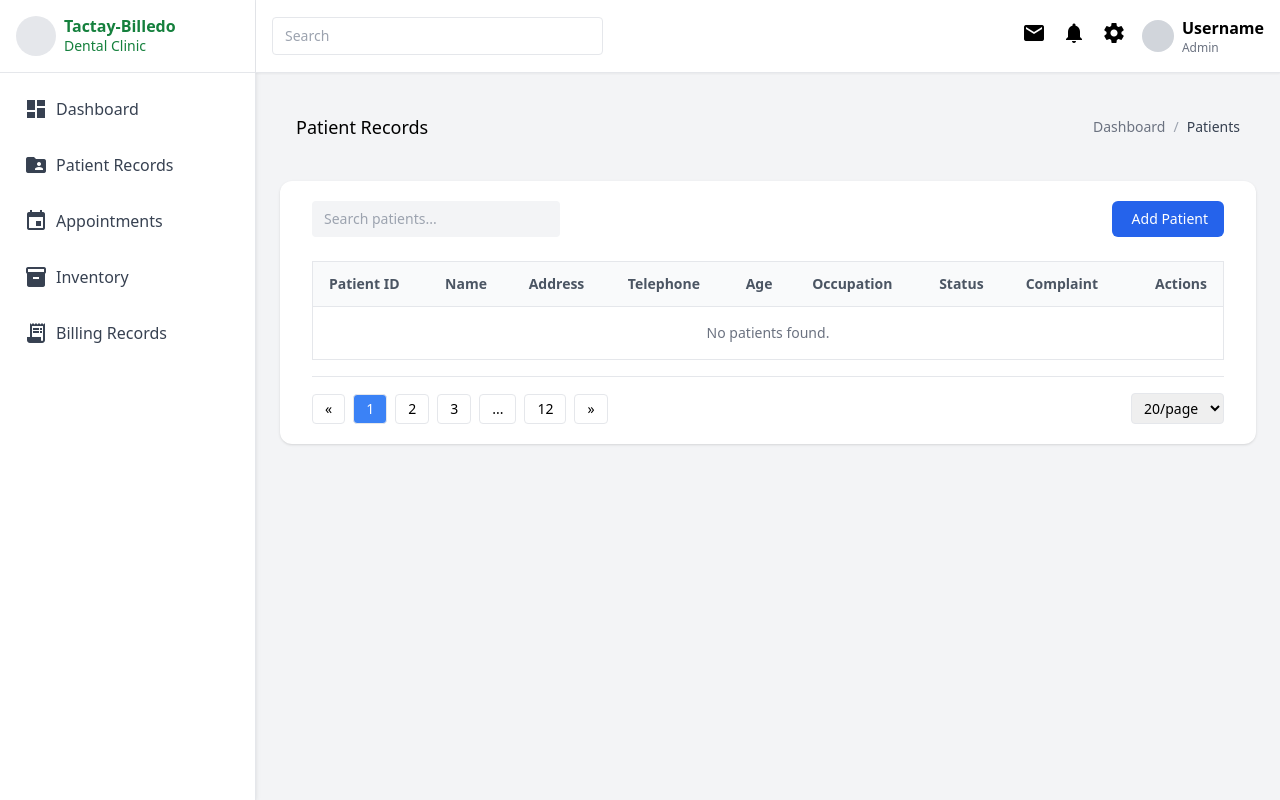
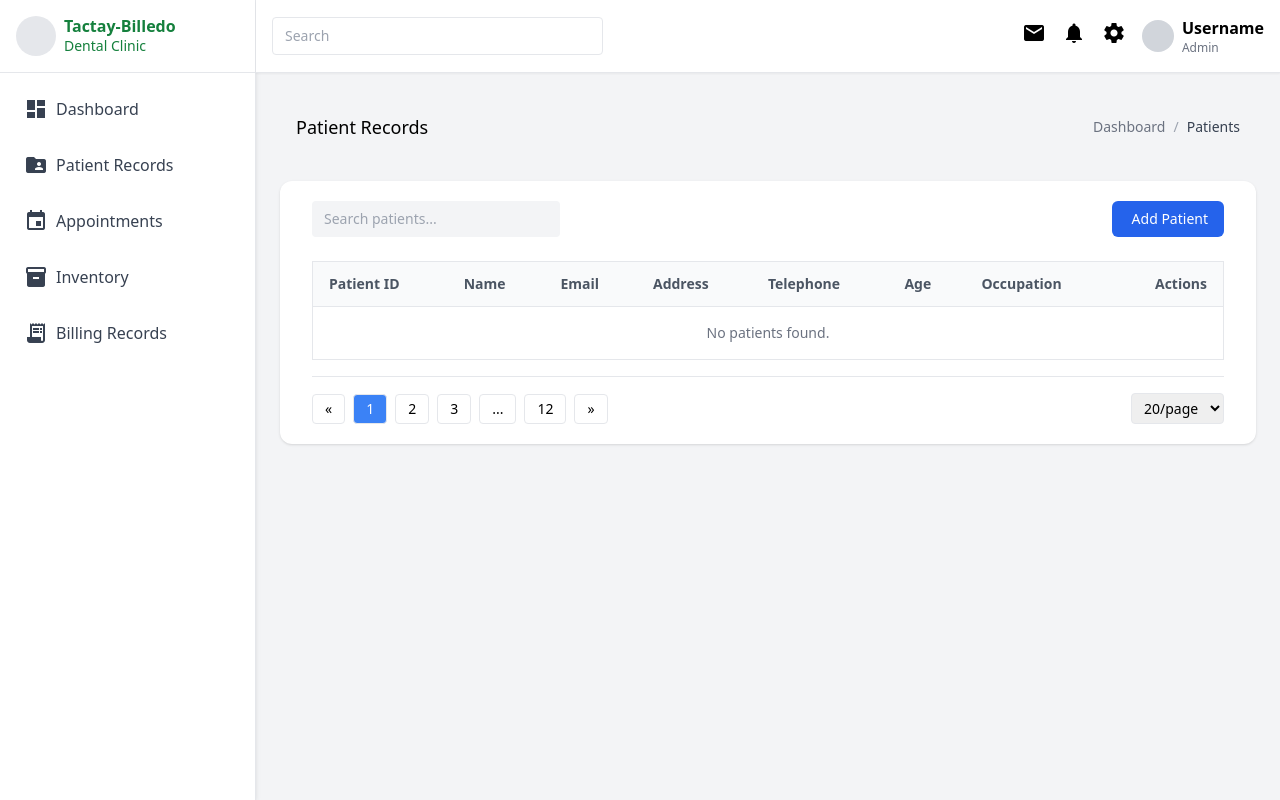
Before and after one commit to VintageDelta/ISEM-Dental-Management-System-for-Tactay-Billedo-Dental-Clinic, a Django app: page /dashboard/patient/ in a window 1280 px wide. Run offline with Django 5.2, Linux system fonts and the light colour scheme; data that the repository does not hold is empty; some libraries are stand-ins or nearby versions.

Commit message:
Removed status, complaint, added email

```diff
--- a/isem/inventory/templates/inventory/inventory.html
+++ b/isem/inventory/templates/inventory/inventory.html
@@ -447,7 +447,7 @@
           const row = document.querySelector(`[data-row-id="${deleteId}"]`);
           if (row) row.remove();
 
-          // Show success popup (simple alert for now)
+          // Show success popup
           function showNotification(message) {
   const modal = document.getElementById("notification-modal");
   const content = document.getElementById("notification-content");
@@ -478,7 +478,7 @@
         }
       })
       .catch((error) => {
-        console.error("❌ Error:", error);
+        console.error("Error:", error);
         alert("An error occurred. Please try again.");
       });
   });
--- a/isem/patient/models.py
+++ b/isem/patient/models.py
@@ -2,12 +2,12 @@ from django.db import models
 
 class Patient(models.Model):
     name = models.CharField(max_length=255)
+    email = models.EmailField(blank=True, null=True)
     address = models.TextField()
     telephone = models.CharField(max_length=20)
     age = models.PositiveIntegerField()
     occupation = models.CharField(max_length=100, blank=True, null=True)
-    status = models.CharField(max_length=100, blank=True, null=True)
-    complaint = models.TextField(blank=True, null=True)
+
 
     def __str__(self):
         return self.name
--- a/isem/patient/templates/patient/patient-records.html
+++ b/isem/patient/templates/patient/patient-records.html
@@ -1,11 +1,5 @@
-{% extends 'core/base.html' %}
-{% load static %}
-
-{% block title %}
-Patient Records
-{% endblock %}
-
-{% block content %}
+{% extends 'core/base.html' %} {% load static %} {% block title %} Patient
+Records {% endblock %} {% block content %}
 <div class="w-full">
   <div class="w-full">
     <div class="p-4 rounded-xl">
@@ -14,7 +8,13 @@ Patient Records
         <div class="flex justify-center flex-wrap mt-2 md:mt-0">
           <nav aria-label="breadcrumb">
             <ol class="flex space-x-2 text-sm text-gray-500">
-              <li><a href="{% url 'dashboard:index' %}" class="hover:text-gray-700"><i class="las la-home"></i> Dashboard</a></li>
+              <li>
+                <a
+                  href="{% url 'dashboard:index' %}"
+                  class="hover:text-gray-700"
+                  ><i class="las la-home"></i> Dashboard</a
+                >
+              </li>
               <li class="text-gray-400">/</li>
               <li class="text-gray-700 font-medium">Patients</li>
             </ol>
@@ -28,9 +28,10 @@ Patient Records
 <div class="w-full mt-6">
   <div class="w-full">
     <div class="bg-white w-full p-5 md:px-8 rounded-xl shadow mb-6">
-
       <!-- Top controls -->
-      <div class="flex flex-col md:flex-row md:justify-between md:items-center mb-6">
+      <div
+        class="flex flex-col md:flex-row md:justify-between md:items-center mb-6"
+      >
         <div class="flex flex-wrap items-center gap-4">
           <!-- Search bar -->
           <div class="flex items-center bg-gray-100 rounded px-3 py-2">
@@ -61,12 +62,11 @@ Patient Records
             <tr>
               <th class="py-3 px-4 border-b">Patient ID</th>
               <th class="py-3 px-4 border-b">Name</th>
+              <th class="py-3 px-4 border-b">Email</th>
               <th class="py-3 px-4 border-b">Address</th>
               <th class="py-3 px-4 border-b">Telephone</th>
               <th class="py-3 px-4 border-b">Age</th>
               <th class="py-3 px-4 border-b">Occupation</th>
-              <th class="py-3 px-4 border-b">Status</th>
-              <th class="py-3 px-4 border-b">Complaint</th>
               <th class="py-3 px-4 border-b text-right">Actions</th>
             </tr>
           </thead>
@@ -75,20 +75,22 @@ Patient Records
             <tr class="hover:bg-gray-50 border-b patient-row">
               <td class="py-3 px-4">{{ patient.id }}</td>
               <td class="py-3 px-4">{{ patient.name }}</td>
+              <td class="py-3 px-4">{{ patient.email }}</td>
               <td class="py-3 px-4">{{ patient.address }}</td>
               <td class="py-3 px-4">{{ patient.telephone }}</td>
               <td class="py-3 px-4">{{ patient.age }}</td>
               <td class="py-3 px-4">{{ patient.occupation }}</td>
-              <td class="py-3 px-4">{{ patient.status }}</td>
-              <td class="py-3 px-4">{{ patient.complaint }}</td>
               <td class="py-3 px-4 text-right">
                 <div class="flex justify-end gap-2">
-                <a href="#"
+                  <a
+                    href="#"
                     class="text-gray-500 hover:text-gray-700"
                     data-id="{{patient.id}}"
                     ><i class="uil uil-edit text-xl"></i>
                   </a>
-                <a href="#" class="text-gray-500 hover:text-red-600 delete-btn"
+                  <a
+                    href="#"
+                    class="text-gray-500 hover:text-red-600 delete-btn"
                     data-id="{{ patient.id }}"
                     ><i class="uil uil-trash-alt text-xl"></i>
                   </a>
@@ -97,7 +99,9 @@ Patient Records
             </tr>
             {% empty %}
             <tr>
-              <td colspan="9" class="py-4 text-center text-gray-500">No patients found.</td>
+              <td colspan="9" class="py-4 text-center text-gray-500">
+                No patients found.
+              </td>
             </tr>
             {% endfor %}
           </tbody>
@@ -107,13 +111,19 @@ Patient Records
       <!-- Pagination -->
       <div class="flex justify-between items-center border-t pt-4 mt-4">
         <div class="flex space-x-2 text-sm">
-          <a href="#" class="px-3 py-1 border rounded hover:bg-gray-100">&laquo;</a>
-          <a href="#" class="px-3 py-1 border rounded bg-blue-500 text-white">1</a>
+          <a href="#" class="px-3 py-1 border rounded hover:bg-gray-100"
+            >&laquo;</a
+          >
+          <a href="#" class="px-3 py-1 border rounded bg-blue-500 text-white"
+            >1</a
+          >
           <a href="#" class="px-3 py-1 border rounded">2</a>
           <a href="#" class="px-3 py-1 border rounded">3</a>
           <a href="#" class="px-3 py-1 border rounded">...</a>
           <a href="#" class="px-3 py-1 border rounded">12</a>
-          <a href="#" class="px-3 py-1 border rounded hover:bg-gray-100">&raquo;</a>
+          <a href="#" class="px-3 py-1 border rounded hover:bg-gray-100"
+            >&raquo;</a
+          >
         </div>
         <select class="border rounded px-2 py-1 text-sm">
           <option value="20">20/page</option>
@@ -126,25 +136,70 @@ Patient Records
 </div>
 
 <!-- Add Patient Popup -->
-<div id="modal-popup" class="fixed inset-0 bg-black bg-opacity-50 hidden items-center justify-center z-50">
-  <div id="popup-content"
-       class="bg-white rounded-lg shadow-lg w-full max-w-md p-6 transform transition-all duration-200 opacity-0 scale-95">
+<div
+  id="modal-popup"
+  class="fixed inset-0 bg-black bg-opacity-50 hidden items-center justify-center z-50"
+>
+  <div
+    id="popup-content"
+    class="bg-white rounded-lg shadow-lg w-full max-w-md p-6 transform transition-all duration-200 opacity-0 scale-95"
+  >
     <h2 class="text-lg font-semibold mb-4 text-center">Add Patient</h2>
     <form method="post" action="{% url 'patient:list' %}" class="space-y-3">
       {% csrf_token %}
-      <input type="text" name="name" placeholder="Name" required class="w-full border rounded-md p-2 text-sm">
-      <input type="text" name="address" placeholder="Address" required class="w-full border rounded-md p-2 text-sm">
-      <input type="text" name="telephone" placeholder="Telephone" required class="w-full border rounded-md p-2 text-sm">
-      <input type="number" name="age" placeholder="Age" required class="w-full border rounded-md p-2 text-sm">
-      <input type="text" name="occupation" placeholder="Occupation" class="w-full border rounded-md p-2 text-sm">
-      <input type="text" name="status" placeholder="Status" class="w-full border rounded-md p-2 text-sm">
-      <textarea name="complaint" placeholder="Complaint" rows="3" class="w-full border rounded-md p-2 text-sm"></textarea>
+      <input
+        type="text"
+        name="name"
+        placeholder="Name"
+        required
+        class="w-full border rounded-md p-2 text-sm"
+      />
+      <input
+        type="email"
+        name="email"
+        placeholder="Email"
+        class="w-full border rounded-md p-2 text-sm"
+      />
+      <input
+        type="text"
+        name="address"
+        placeholder="Address"
+        required
+        class="w-full border rounded-md p-2 text-sm"
+      />
+      <input
+        type="text"
+        name="telephone"
+        placeholder="Telephone"
+        required
+        class="w-full border rounded-md p-2 text-sm"
+      />
+      <input
+        type="number"
+        name="age"
+        placeholder="Age"
+        required
+        class="w-full border rounded-md p-2 text-sm"
+      />
+      <input
+        type="text"
+        name="occupation"
+        placeholder="Occupation"
+        class="w-full border rounded-md p-2 text-sm"
+      />
 
       <div class="flex justify-end gap-2 pt-3">
-        <button type="button" id="close-popup-btn" class="px-4 py-2 text-sm bg-gray-500 text-white rounded-md hover:bg-gray-600">
+        <button
+          type="button"
+          id="close-popup-btn"
+          class="px-4 py-2 text-sm bg-gray-500 text-white rounded-md hover:bg-gray-600"
+        >
           Cancel
         </button>
-        <button type="submit" class="px-4 py-2 text-sm bg-blue-600 text-white rounded-md hover:bg-blue-700">
+        <button
+          type="submit"
+          class="px-4 py-2 text-sm bg-blue-600 text-white rounded-md hover:bg-blue-700"
+        >
           Save
         </button>
       </div>
@@ -153,16 +208,31 @@ Patient Records
 </div>
 
 <!-- Delete Confirmation Modal -->
-<div id="delete-modal" class="fixed inset-0 bg-black bg-opacity-50 hidden items-center justify-center z-50">
-  <div id="delete-modal-content"
-       class="bg-white rounded-lg shadow-lg w-full max-w-sm p-6 transform transition-all duration-200 opacity-0 scale-95">
-    <h2 class="text-lg font-semibold mb-4 text-center text-red-600">Confirm Delete</h2>
-    <p class="text-center mb-6">Are you sure you want to delete this patient?</p>
+<div
+  id="delete-modal"
+  class="fixed inset-0 bg-black bg-opacity-50 hidden items-center justify-center z-50"
+>
+  <div
+    id="delete-modal-content"
+    class="bg-white rounded-lg shadow-lg w-full max-w-sm p-6 transform transition-all duration-200 opacity-0 scale-95"
+  >
+    <h2 class="text-lg font-semibold mb-4 text-center text-red-600">
+      Confirm Delete
+    </h2>
+    <p class="text-center mb-6">
+      Are you sure you want to delete this patient?
+    </p>
     <div class="flex justify-center gap-4">
-      <button id="cancel-delete" class="px-4 py-2 bg-gray-500 text-white rounded-md hover:bg-gray-600">
+      <button
+        id="cancel-delete"
+        class="px-4 py-2 bg-gray-500 text-white rounded-md hover:bg-gray-600"
+      >
         Cancel
       </button>
-      <button id="confirm-delete" class="px-4 py-2 bg-red-600 text-white rounded-md hover:bg-red-700">
+      <button
+        id="confirm-delete"
+        class="px-4 py-2 bg-red-600 text-white rounded-md hover:bg-red-700"
+      >
         Delete
       </button>
     </div>
@@ -170,26 +240,82 @@ Patient Records
 </div>
 
 <!-- Edit Patient Modal -->
-<div id="edit-modal" class="fixed inset-0 bg-black bg-opacity-50 hidden items-center justify-center z-50">
-  <div id="edit-modal-content"
-       class="bg-white rounded-lg shadow-lg w-full max-w-md p-6 transform transition-all duration-200 opacity-0 scale-95">
+<div
+  id="edit-modal"
+  class="fixed inset-0 bg-black bg-opacity-50 hidden items-center justify-center z-50"
+>
+  <div
+    id="edit-modal-content"
+    class="bg-white rounded-lg shadow-lg w-full max-w-md p-6 transform transition-all duration-200 opacity-0 scale-95"
+  >
     <h2 class="text-lg font-semibold mb-4 text-center">Edit Patient</h2>
-    <form id="edit-form" method="post" action="{% url 'patient:update' %}" class="space-y-3">
+    <form
+      id="edit-form"
+      method="post"
+      action="{% url 'patient:update' %}"
+      class="space-y-3"
+    >
       {% csrf_token %}
-      <input type="hidden" name="id" id="edit-id">
-      <input type="text" name="name" id="edit-name" placeholder="Name" required class="w-full border rounded-md p-2 text-sm">
-      <input type="text" name="address" id="edit-address" placeholder="Address" required class="w-full border rounded-md p-2 text-sm">
-      <input type="text" name="telephone" id="edit-telephone" placeholder="Telephone" required class="w-full border rounded-md p-2 text-sm">
-      <input type="number" name="age" id="edit-age" placeholder="Age" required class="w-full border rounded-md p-2 text-sm">
-      <input type="text" name="occupation" id="edit-occupation" placeholder="Occupation" class="w-full border rounded-md p-2 text-sm">
-      <input type="text" name="status" id="edit-status" placeholder="Status" class="w-full border rounded-md p-2 text-sm">
-      <textarea name="complaint" id="edit-complaint" placeholder="Complaint" rows="3" class="w-full border rounded-md p-2 text-sm"></textarea>
+      <input type="hidden" name="id" id="edit-id" />
+      <input
+        type="text"
+        name="name"
+        id="edit-name"
+        placeholder="Name"
+        required
+        class="w-full border rounded-md p-2 text-sm"
+      />
+      <input
+        type="email"
+        name="email"
+        id="edit-email"
+        placeholder="Email"
+        class="w-full border rounded-md p-2 text-sm"
+      />
+      <input
+        type="text"
+        name="address"
+        id="edit-address"
+        placeholder="Address"
+        required
+        class="w-full border rounded-md p-2 text-sm"
+      />
+      <input
+        type="text"
+        name="telephone"
+        id="edit-telephone"
+        placeholder="Telephone"
+        required
+        class="w-full border rounded-md p-2 text-sm"
+      />
+      <input
+        type="number"
+        name="age"
+        id="edit-age"
+        placeholder="Age"
+        required
+        class="w-full border rounded-md p-2 text-sm"
+      />
+      <input
+        type="text"
+        name="occupation"
+        id="edit-occupation"
+        placeholder="Occupation"
+        class="w-full border rounded-md p-2 text-sm"
+      />
 
       <div class="flex justify-end gap-2 pt-3">
-        <button type="button" id="cancel-edit" class="px-4 py-2 text-sm bg-gray-500 text-white rounded-md hover:bg-gray-600">
+        <button
+          type="button"
+          id="cancel-edit"
+          class="px-4 py-2 text-sm bg-gray-500 text-white rounded-md hover:bg-gray-600"
+        >
           Cancel
         </button>
-        <button type="submit" class="px-4 py-2 text-sm bg-blue-600 text-white rounded-md hover:bg-blue-700">
+        <button
+          type="submit"
+          class="px-4 py-2 text-sm bg-blue-600 text-white rounded-md hover:bg-blue-700"
+        >
           Save Changes
         </button>
       </div>
@@ -197,10 +323,7 @@ Patient Records
   </div>
 </div>
 
-
-{% endblock %}
-
-{% block extra_js %}
+{% endblock %} {% block extra_js %}
 <script src="{% static 'js/patient.js' %}"></script>
 <script src="{% static 'js/modal.js' %}"></script>
 {% endblock %}
--- a/isem/patient/views.py
+++ b/isem/patient/views.py
@@ -10,8 +10,7 @@ def patient_records(request):
         telephone = request.POST.get("telephone")
         age = request.POST.get("age")
         occupation = request.POST.get("occupation")
-        status = request.POST.get("status")
-        complaint = request.POST.get("complaint")
+        email = request.POST.get("email")
 
         Patient.objects.create(
             name=name,
@@ -19,8 +18,7 @@ def patient_records(request):
             telephone=telephone,
             age=age,
             occupation=occupation,
-            status=status,
-            complaint=complaint
+            email=email
         )
         return redirect("patient:list")  # redirect after saving
 
@@ -39,11 +37,10 @@ def update_patient(request):
         pk = request.POST.get("id")
         patient = get_object_or_404(Patient, pk=pk)
         patient.name = request.POST.get("name")
+        patient.email = request.POST.get("email")
         patient.address = request.POST.get("address")
         patient.telephone = request.POST.get("telephone")
         patient.age = request.POST.get("age")
         patient.occupation = request.POST.get("occupation")
-        patient.status = request.POST.get("status")
-        patient.complaint = request.POST.get("complaint")
         patient.save()
         return redirect("patient:list")
--- a/isem/static/js/patient.js
+++ b/isem/static/js/patient.js
@@ -1,4 +1,4 @@
-document.addEventListener('DOMContentLoaded', function () {
+document.addEventListener("DOMContentLoaded", function () {
   const searchBar = document.getElementById("search-bar");
   const tableBody = document.getElementById("patient-table-body");
 
@@ -44,7 +44,9 @@ document.addEventListener('DOMContentLoaded', function () {
     });
   });
 
-  cancelDelete.addEventListener("click", () => closeModal(deleteModal, deleteContent));
+  cancelDelete.addEventListener("click", () =>
+    closeModal(deleteModal, deleteContent)
+  );
   deleteModal.addEventListener("click", (e) => {
     if (e.target === deleteModal) closeModal(deleteModal, deleteContent);
   });
@@ -79,19 +81,26 @@ fetch(`/dashboard/patient/delete/${patientToDelete}/`, {
 
       // Fill edit form
       document.getElementById("edit-id").value = btn.dataset.id;
-      document.getElementById("edit-name").value = btn.closest("tr").children[1].innerText;
-      document.getElementById("edit-address").value = btn.closest("tr").children[2].innerText;
-      document.getElementById("edit-telephone").value = btn.closest("tr").children[3].innerText;
-      document.getElementById("edit-age").value = btn.closest("tr").children[4].innerText;
-      document.getElementById("edit-occupation").value = btn.closest("tr").children[5].innerText;
-      document.getElementById("edit-status").value = btn.closest("tr").children[6].innerText;
-      document.getElementById("edit-complaint").value = btn.closest("tr").children[7].innerText;
+      document.getElementById("edit-name").value =
+        btn.closest("tr").children[1].innerText;
+      document.getElementById("edit-email").value =
+        btn.closest("tr").children[2].innerText;
+      document.getElementById("edit-address").value =
+        btn.closest("tr").children[3].innerText;
+      document.getElementById("edit-telephone").value =
+        btn.closest("tr").children[4].innerText;
+      document.getElementById("edit-age").value =
+        btn.closest("tr").children[5].innerText;
+      document.getElementById("edit-occupation").value =
+        btn.closest("tr").children[6].innerText;
 
       openModal(editModal, editContent);
     });
   });
 
-  cancelEdit.addEventListener("click", () => closeModal(editModal, editContent));
+  cancelEdit.addEventListener("click", () =>
+    closeModal(editModal, editContent)
+  );
   editModal.addEventListener("click", (e) => {
     if (e.target === editModal) closeModal(editModal, editContent);
   });
```
Also changed, not shown: isem/static/js/appointment.js (+17 -17 lines), isem/inventory/migrations/0003_alter_inventoryitem_category.py (added), isem/patient/migrations/0002_remove_patient_complaint_remove_patient_status_and_more.py (added). Lines whose indentation alone changed are shown as unchanged.
